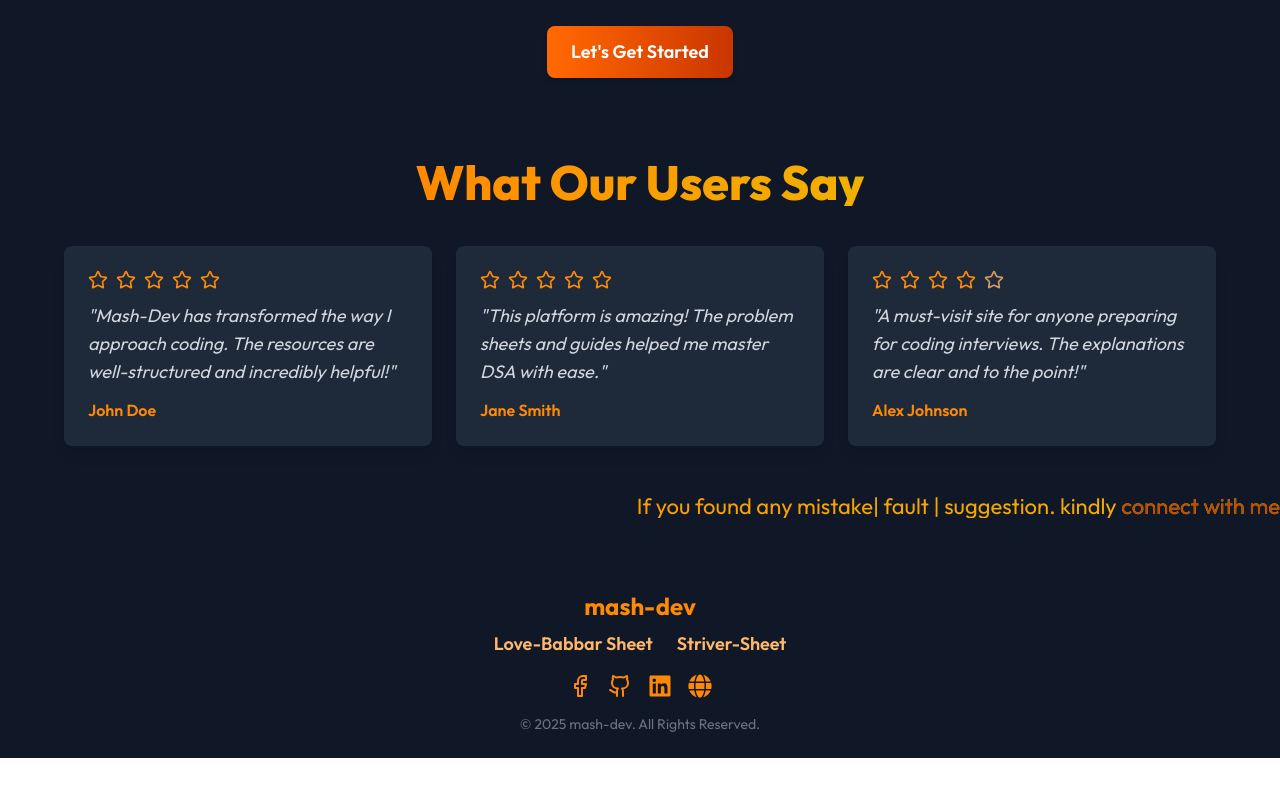
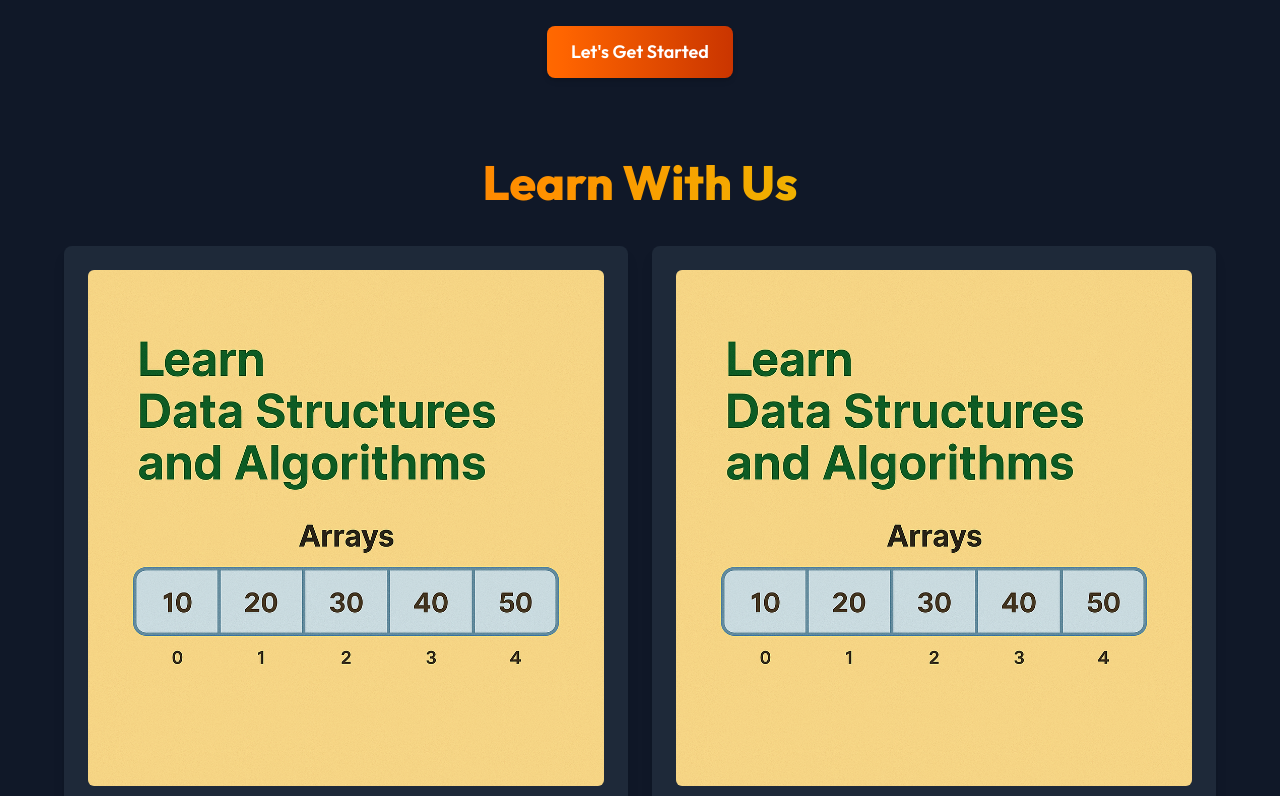
Before and after one commit to CODEMASTER-ABDULLAH-92/mesh-dev, a Next.js app: page / in a window 1280 px wide. Shown: the part 384-1180 px from the top of the page. Before the commit the page ends 1142 px from the top, so only its background shows below. Built offline with nearby package versions, Linux system fonts and the light colour scheme; a web font is replaced by a local one.

Commit message:
adding the logic fro the adding yhr files

```diff
--- a/app/all/page.jsx
+++ b/app/all/page.jsx
@@ -22,8 +22,6 @@ const Page = () => {
       setFilteredQuestions(asset);
     }
   }
-
-
   const handleFilterHard = (e) => {
     if (e.target.checked) {
       setFilteredQuestions(asset.filter((item)=> item.hard === true))
--- a/app/page.js
+++ b/app/page.js
@@ -1,4 +1,5 @@
 import Connect from "@/component/Connect";
+import Learn from "@/component/Learn";
 import SearchSection from "@/component/SearchBar";
 import DSAComponent from "@/component/TechStack";
 import Testimonials from "@/component/Testimonial";
@@ -7,6 +8,7 @@ export default function Home() {
    <>
    <SearchSection/>
    {/* <DSAComponent/> */}
+     <Learn/>
      <Testimonials/>
      <Connect/>
    </>
--- a/component/Footer.jsx
+++ b/component/Footer.jsx
@@ -1,5 +1,4 @@
 "use client";
-import { Facebook, Twitter, Github } from "lucide-react";
 import { FaEnvelope, FaGithub, FaLinkedin, FaInstagram, FaGlobe } from "react-icons/fa";
 
 const Footer = () => {
@@ -11,24 +10,21 @@ const Footer = () => {
 
         {/* Links */}
         <div className="flex space-x-6 text-lg font-semibold">
-          <a href="#" className="text-orange-300 hover:text-orange-500 transition">
+          <a href="/love-babbar-sheet" className="text-orange-300 hover:text-orange-500 transition">
             Love-Babbar Sheet
           </a>
-          <a href="#" className="text-orange-300 hover:text-orange-500 transition">
+          <a href="/striver" className="text-orange-300 hover:text-orange-500 transition">
             Striver-Sheet
           </a>
         </div>
 
         {/* Social Icons (Optional) */}
         <div className="flex space-x-4 mt-4">
-          <a href="#" className="text-orange-400 hover:text-orange-500 transition">
-            <Facebook size={24} />
-          </a>
-          <a href="#" className="text-orange-400 hover:text-orange-500 transition">
-            <Github size={24} />
+          <a href="https://github.com/CODEMASTER-ABDULLAH-92" className="text-orange-400 hover:text-orange-500 transition">
+            <FaGithub size={24} />
           </a>
           <a
-            href="https://linkedin.com/"
+            href="https://www.linkedin.com/in/muhammad-abdullah-671bb7322/"
             target="_blank"
             rel="noopener noreferrer"
 className="text-orange-400 hover:text-orange-500 transition"
--- /dev/null
+++ b/component/Learn.jsx
@@ -0,0 +1,38 @@
+
+"use client";
+import React from 'react';
+import Image from 'next/image';
+import dsa from "@/assets/dsa.png";
+
+const Learn = () => {
+  return (
+    <div className="bg-gray-900 text-white flex flex-col items-center px-6 py-10">
+      <h1 className="text-4xl sm:text-5xl font-extrabold text-transparent bg-clip-text bg-gradient-to-r from-orange-400 to-yellow-500 mb-10 text-center">
+        Learn With Us
+      </h1>
+
+      <div className="grid grid-cols-1 sm:grid-cols-2 gap-6 max-w-6xl">
+        <div className="bg-gray-800 p-6 rounded-lg shadow-lg hover:shadow-2xl transition-all duration-300">
+          <Image
+            src={dsa}
+            alt="Learning resource 1"
+            className="w-full h-auto rounded-md"
+            width={500}
+            height={300}
+          />
+        </div>
+        <div className="bg-gray-800 p-6 rounded-lg shadow-lg hover:shadow-2xl transition-all duration-300">
+          <Image
+            src={dsa}
+            alt="Learning resource 2"
+            className="w-full h-auto rounded-md"
+            width={500}
+            height={300}
+          />
+        </div>
+      </div>
+    </div>
+  );
+};
+
+export default Learn;
```
Also changed, not shown: assets/data.js (+6 -2 lines), assets/dsa.png (added), assets/js.jpeg (added).
